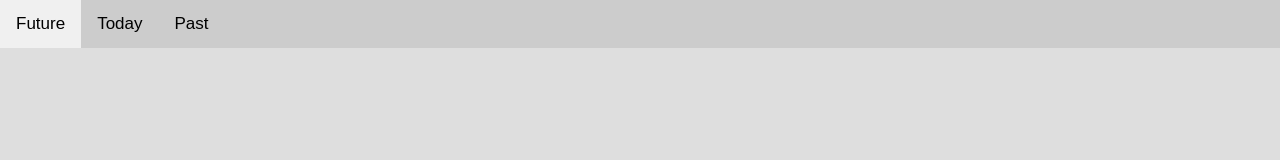
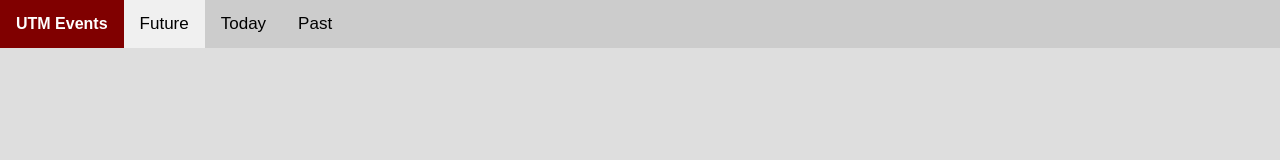
Before and after one commit to amarhafizuddeen/utm-events, a plain HTML site: page index.html in a window 1280 px wide. Drawn offline with nearby package versions, Linux system fonts and the light colour scheme; no server answers.

Commit message:
Added sticky navigation

```diff
--- a/css/style.css
+++ b/css/style.css
@@ -10,15 +10,26 @@ h1 {
 	margin: 0;
 }
 
-.container {
-	background: #F0F0F0;
-	margin: auto;
+/* Style the tab */
+.tab {
+	position: fixed;
+	top: 0;
+	width: 100%;
+    overflow: hidden;
+    background-color: #ccc;
 }
 
-/* Style the tab */
-.tab {
-    overflow: hidden;
-    background-color: #ccc;
+.tab .header-title {
+	float: left;
+    cursor: pointer;
+	padding: 15px 16px;
+	font-weight: bold;
+	color: white;
+	background: maroon;
+}
+
+.tab + .container {
+	padding-top: 60px;
 }
 
 /* Style the buttons inside the tab */
@@ -49,6 +60,11 @@ h1 {
     padding: 6px 12px;
     border: 1px solid #ccc;
     border-top: none;
+}
+
+.container {
+	background: #F0F0F0;
+	margin: 48px 0 0 0;
 }
 
 .app-title {
--- a/index.html
+++ b/index.html
@@ -9,6 +9,7 @@
 </head>
 <body>
 	<div class="tab">
+		<span class="header-title">UTM Events</span>
 		<button class="tablinks active" id="future-btn">Future</button>
 		<button class="tablinks" id="today-btn">Today</button>
 		<button class="tablinks" id="past-btn">Past</button>
--- a/js/app.js
+++ b/js/app.js
@@ -1,7 +1,10 @@
 $(document).ready(function() {
-	const futureUrl = "http://events.utm.my/json_event_future";
-	const todayUrl = "http://events.utm.my/json_event_today";
-	const pastUrl = "http://events.utm.my/json_event_past";
+	const futureUrl = "http://amar-phant0m.000webhostapp.com/UTMEvents/get_events_future.php?user_id=0";
+	const todayUrl = "http://amar-phant0m.000webhostapp.com/UTMEvents/get_events_today.php?user_id=0";
+	const pastUrl = "http://amar-phant0m.000webhostapp.com/UTMEvents/get_events_past.php?user_id=0";
+	// const futureUrl = "http://events.utm.my/json_event_future";
+	// const todayUrl = "http://events.utm.my/json_event_today";
+	// const pastUrl = "http://events.utm.my/json_event_past";
 
 	var $div = $('<div />').appendTo('body');
 	$div.addClass('container');
@@ -94,8 +97,13 @@ $(document).ready(function() {
 		$(btn).addClass('active');
 	}
 
+	function scrollToTop() {
+		$('html, body').animate({ scrollTop: 0 }, 'slow');
+	}
+
 	function getContents(url, category, el = null) {
 		$('.container').fadeToggle('fast');
+		scrollToTop();
 
 		$.get(url, function(events) {
 			$div.html(`
```
Lines whose indentation alone changed are shown as unchanged.
